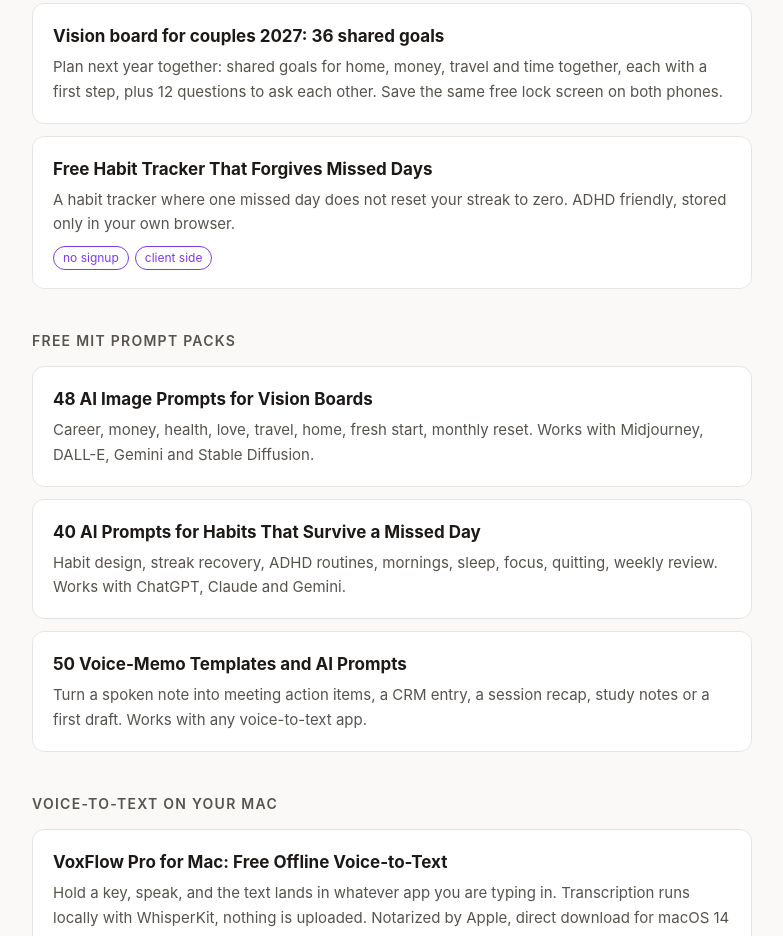
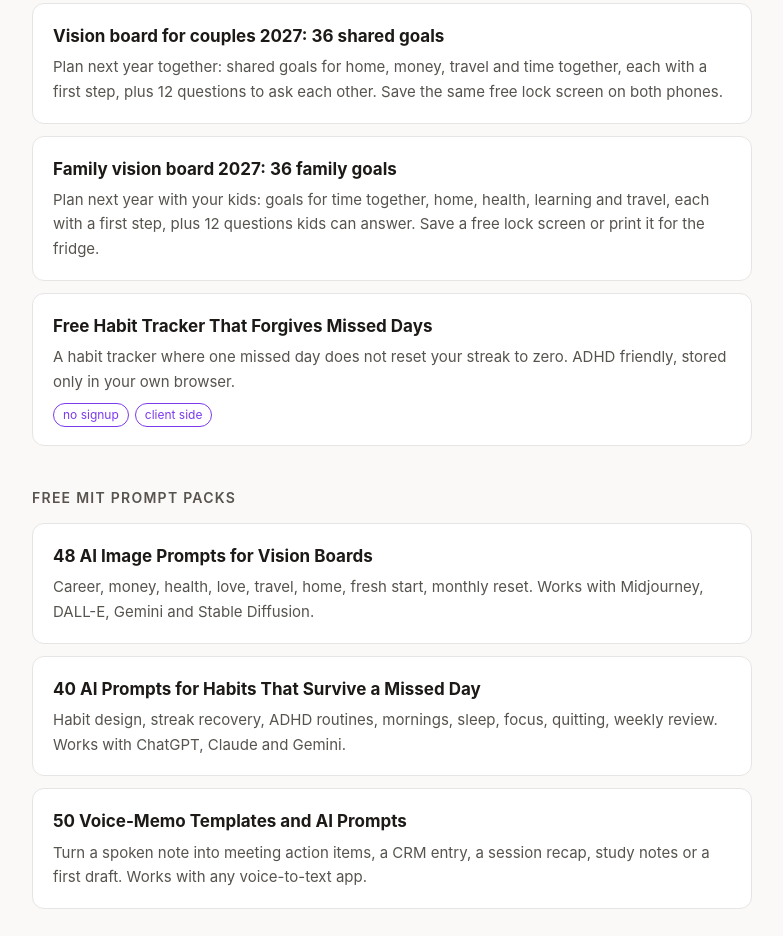
Before and after one commit to pittner/pittner.github.io, a plain HTML site: page index.html in a window 1280 px wide. Shown: the part 1577-2513 px from the top of the page, without its empty margins (248-1031 px from the left). Drawn offline with Linux system fonts and the light colour scheme.

Commit message:
T-123: family vision board 2027 in index.html

```diff
--- a/index.html
+++ b/index.html
@@ -107,6 +107,11 @@ footer a{color:var(--mut)}
 <span>Plan next year together: shared goals for home, money, travel and time together, each with a first step, plus 12 questions to ask each other. Save the same free lock screen on both phones.</span>
 </a>
 
+<a class="card" href="/vision-board-for-family/?utm_source=ghpages_hub&amp;utm_medium=referral&amp;utm_campaign=hub_tools" data-vb-cta="hub_family_2027">
+<b>Family vision board 2027: 36 family goals</b>
+<span>Plan next year with your kids: goals for time together, home, health, learning and travel, each with a first step, plus 12 questions kids can answer. Save a free lock screen or print it for the fridge.</span>
+</a>
+
 <a class="card" href="/free-habit-tracker-no-streak-guilt/?utm_source=ghpages_hub&amp;utm_medium=referral&amp;utm_campaign=hub_tools" data-vb-cta="hub_habit_tracker">
   <b>Free Habit Tracker That Forgives Missed Days</b>
   <span>A habit tracker where one missed day does not reset your streak to zero. ADHD friendly, stored only in your own browser.</span>
```
